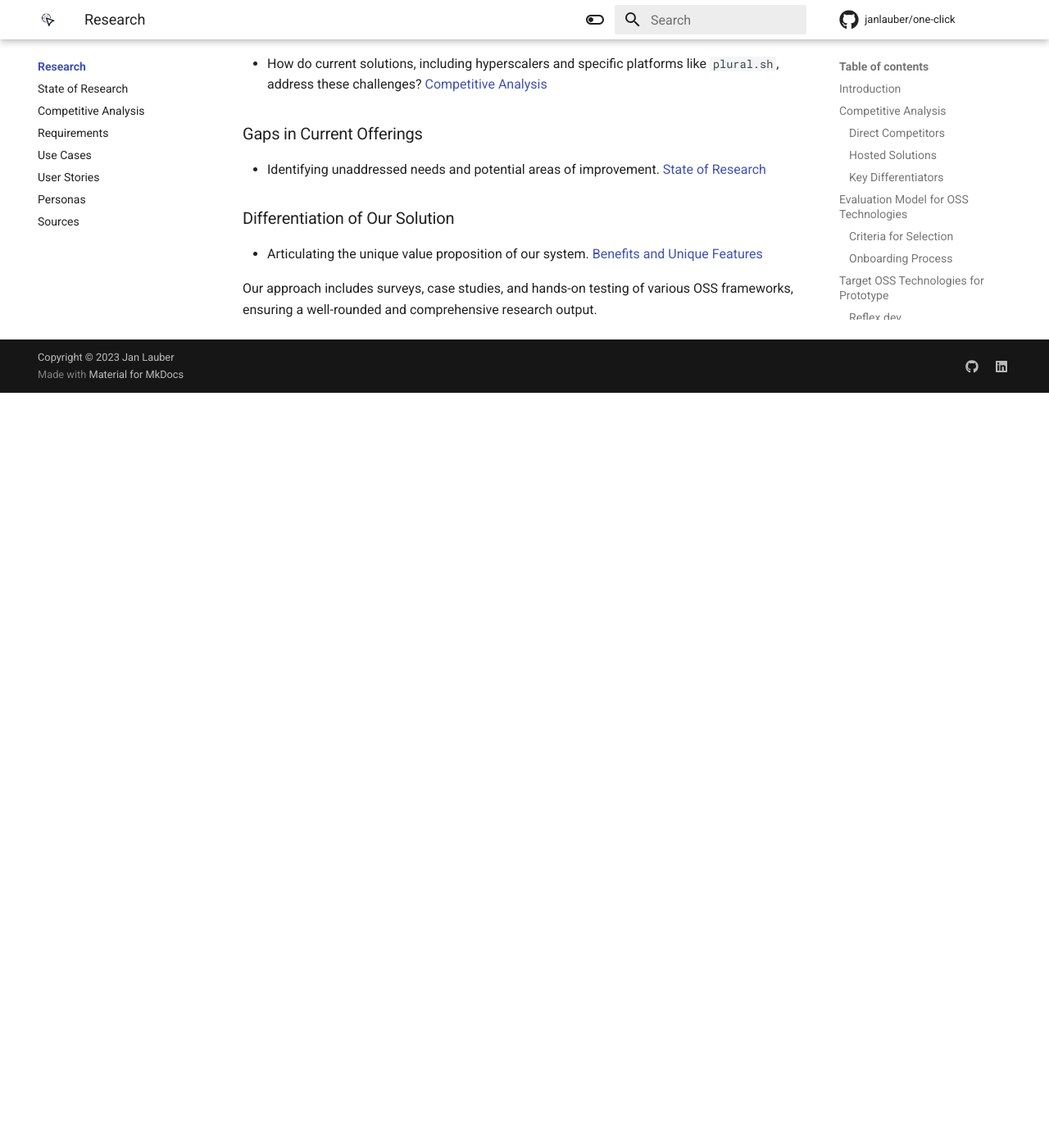
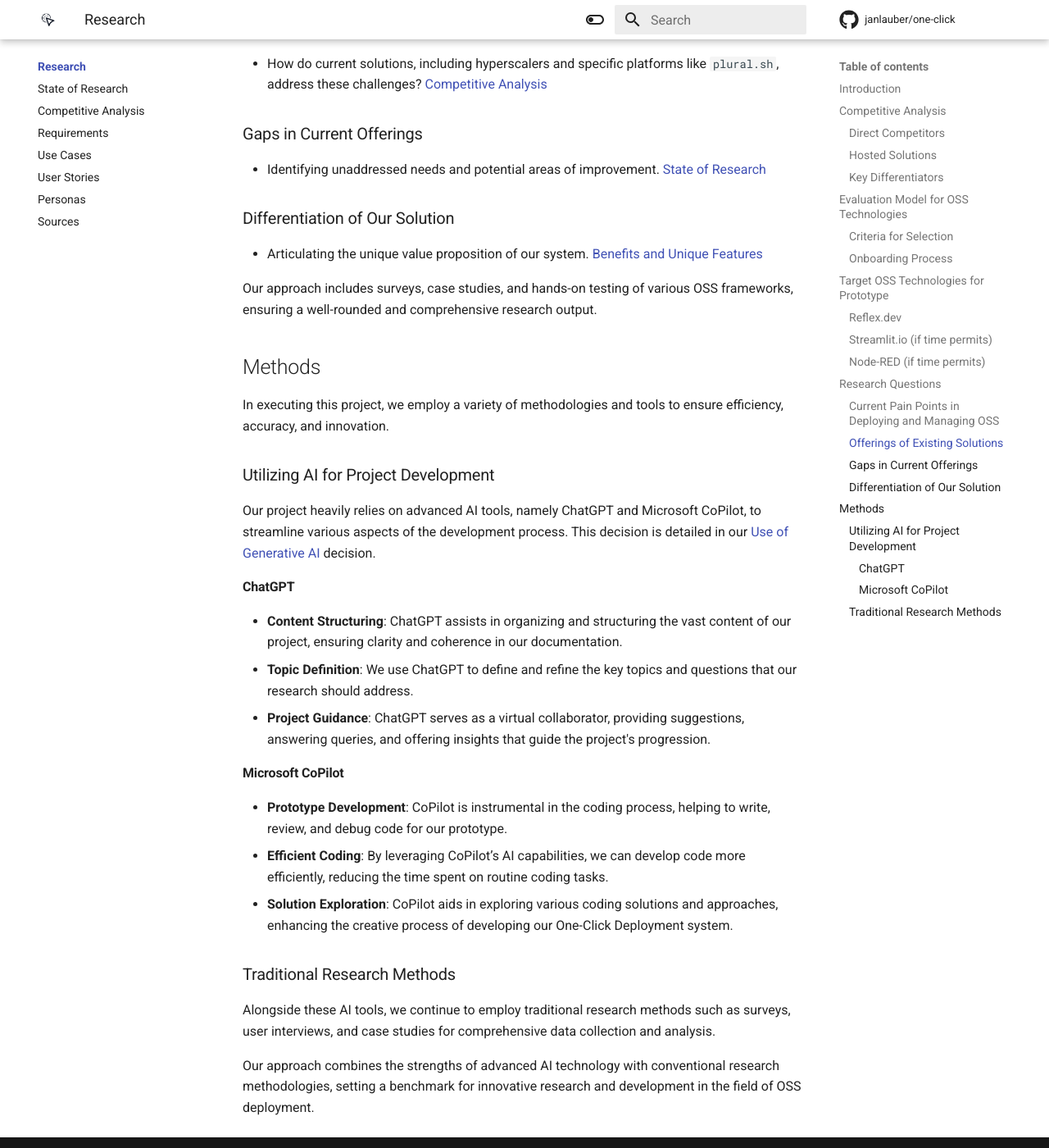
Before and after one commit to janlauber/one-click, an MkDocs documentation site: the page built from docs/research/index.md, in a window 1280 px wide and 1400 px high, scrolled down 2050 px. Shown: the whole window at 82% size. Built offline with MkDocs 1.6.1 and Material for MkDocs 9.7.7, drawn with Linux system fonts in a browser that asks for light colours; comment, search, counter and statistics services are not loaded; before the commit the page ends 2529 px from its top, so only the background shows below that.

Commit message:
docs: add use of generative AI
Signed-off-by: Jan Lauber <jan.lauber@protonmail.ch>

```diff
--- /dev/null
+++ b/docs/decisions/0005-use-of-generative-ai.md
@@ -0,0 +1,26 @@
+# Use of Generative AI
+
+Date: 17.11.2023
+
+## Status
+
+Accepted
+
+## Context
+
+For research, content structuring, project guidance, and efficient development, we will use advanced AI tools.
+
+## Decision
+
+We will use the following tools:
+
+- ChatGPT: <https://chatgpt.com>
+  - We will use ChatGPT for content structuring, topic definition, and project guidance, because it is a very interesting technology and we want to learn more about it. Also it is very easy to use and has a lot of features.
+- Microsoft CoPilot: <https://copilot.github.com>
+  - We will use CoPilot for prototype development, efficient coding, and solution exploration, because it is a very interesting technology and we want to learn more about it. Also it is very easy to use and has a lot of features.
+
+## Consequences
+
+Because of choosing these technologies we will have a prototype of the web application in a short amount of time.
+Also the documentation will gain a lot of quality and will be easier to understand.
+For us it will be easier to develop the prototype and we will have more time to focus on the research.
--- a/docs/research/index.md
+++ b/docs/research/index.md
@@ -71,3 +71,30 @@ As outlined in our [meeting notes from October 23, 2023](../meetings/2023-10-23.
 - Articulating the unique value proposition of our system. [Benefits and Unique Features](docs/backend.md#differentiation)
 
 Our approach includes surveys, case studies, and hands-on testing of various OSS frameworks, ensuring a well-rounded and comprehensive research output.
+
+## Methods
+
+In executing this project, we employ a variety of methodologies and tools to ensure efficiency, accuracy, and innovation.
+
+### Utilizing AI for Project Development
+
+Our project heavily relies on advanced AI tools, namely ChatGPT and Microsoft CoPilot, to streamline various aspects of the development process.
+This decision is detailed in our [Use of Generative AI](../decisions/0005-use-of-generative-ai.md) decision.
+
+#### ChatGPT
+
+- **Content Structuring**: ChatGPT assists in organizing and structuring the vast content of our project, ensuring clarity and coherence in our documentation.
+- **Topic Definition**: We use ChatGPT to define and refine the key topics and questions that our research should address.
+- **Project Guidance**: ChatGPT serves as a virtual collaborator, providing suggestions, answering queries, and offering insights that guide the project's progression.
+
+#### Microsoft CoPilot
+
+- **Prototype Development**: CoPilot is instrumental in the coding process, helping to write, review, and debug code for our prototype.
+- **Efficient Coding**: By leveraging CoPilot’s AI capabilities, we can develop code more efficiently, reducing the time spent on routine coding tasks.
+- **Solution Exploration**: CoPilot aids in exploring various coding solutions and approaches, enhancing the creative process of developing our One-Click Deployment system.
+
+### Traditional Research Methods
+
+Alongside these AI tools, we continue to employ traditional research methods such as surveys, user interviews, and case studies for comprehensive data collection and analysis.
+
+Our approach combines the strengths of advanced AI technology with conventional research methodologies, setting a benchmark for innovative research and development in the field of OSS deployment.
```
Also changed, not shown: docs/decisions/index.md (+2 -0 lines), docs/decisions/0004-supported-technologies copy.md (renamed from docs/decisions/0004-supported-technologies.md).
